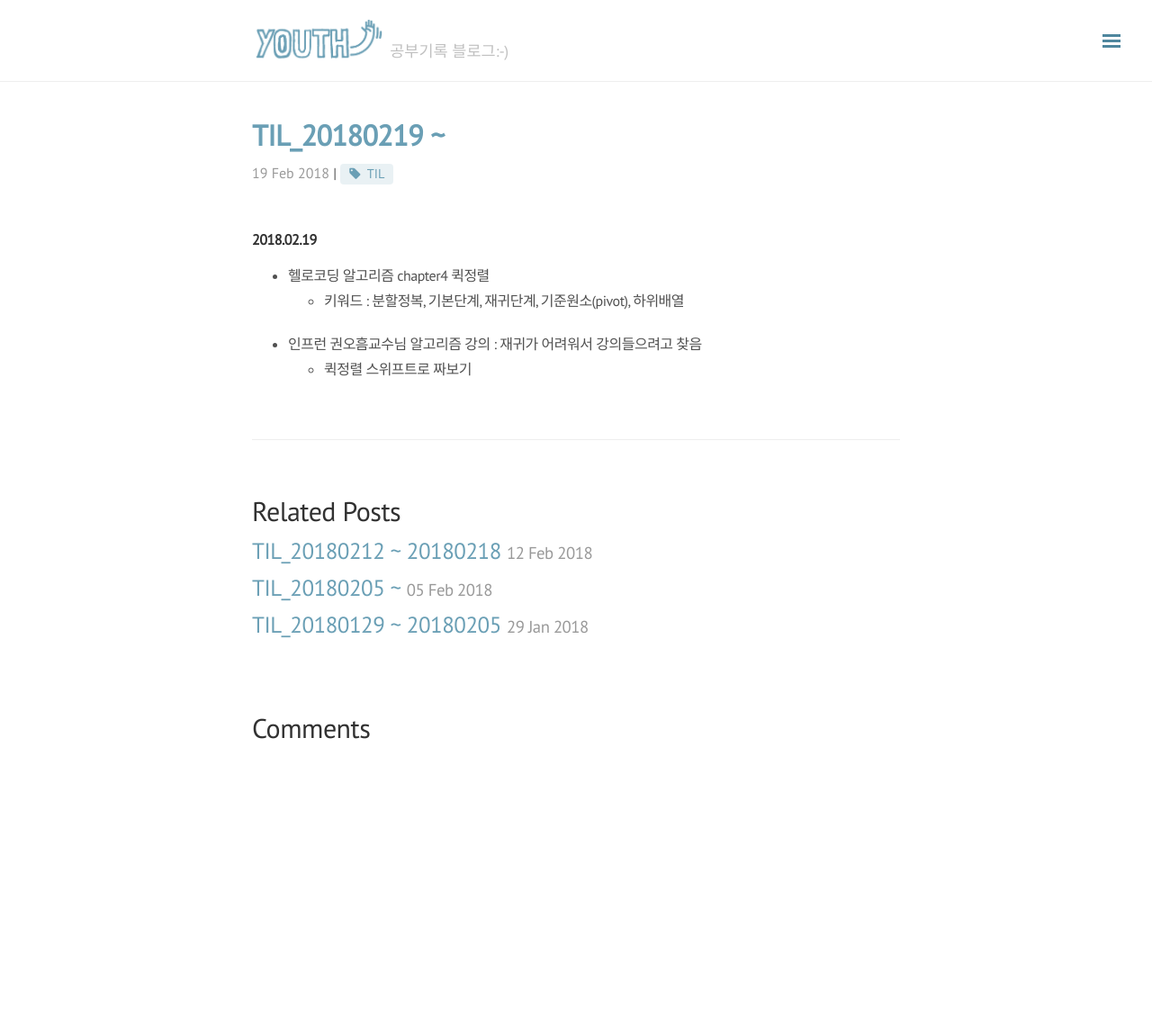
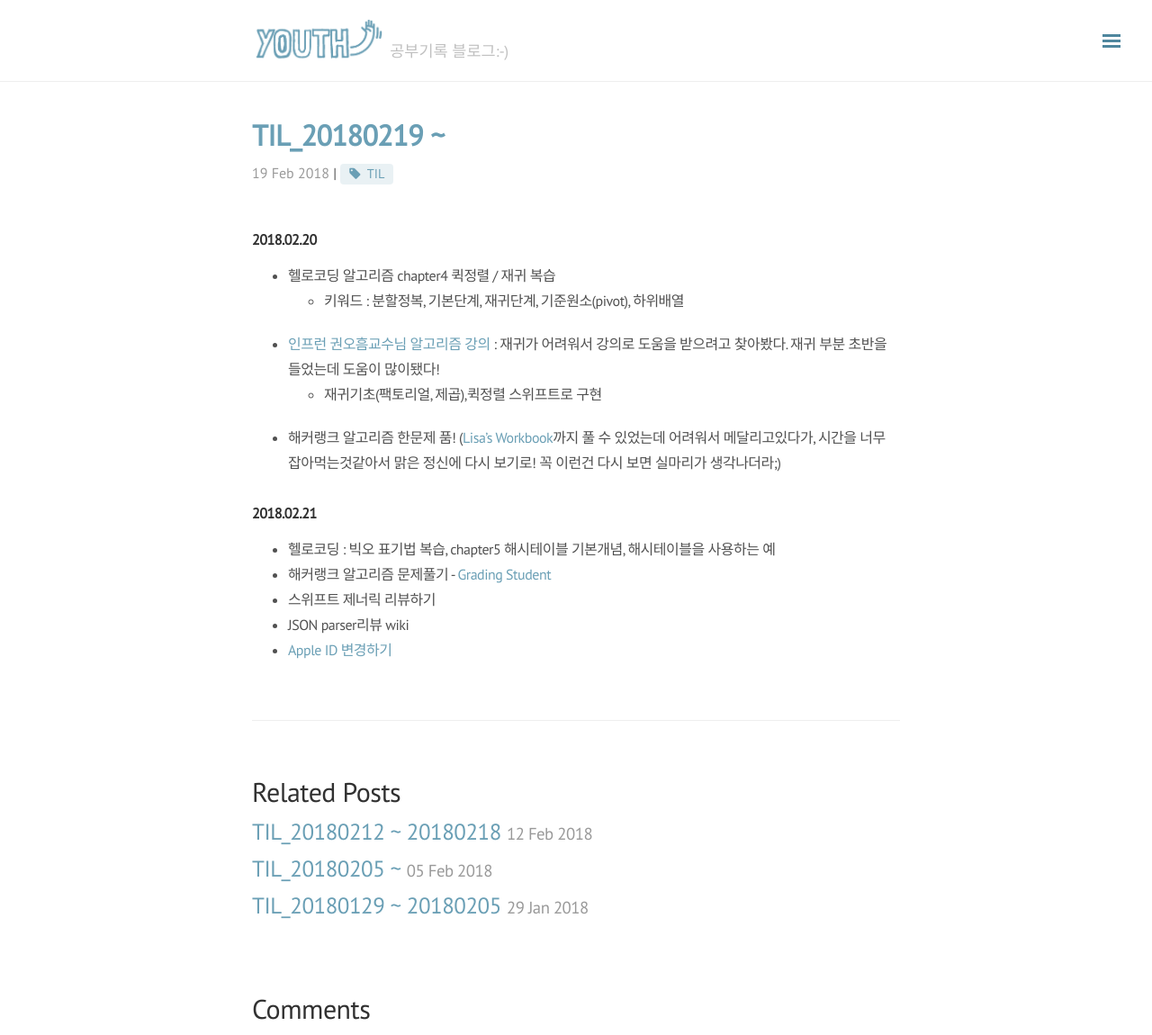
Before and after one commit to jinios/jinios.github.io, a Jekyll site: the page built from _posts/TIL/2018-02-19-TIL.md, in a window 1280 px wide and 1150 px high. Shown: the whole window at 90% size. Built offline with Jekyll 4.4.1, drawn with Linux system fonts in a browser that asks for light colours; nearby versions of some CDN libraries; comment, search, counter and statistics services are not loaded.

Commit message:
Update posts

```diff
--- a/_posts/TIL/2018-02-19-TIL.md
+++ b/_posts/TIL/2018-02-19-TIL.md
@@ -5,8 +5,16 @@ tags: TIL
 categories: TIL
 ---
 
-#### 2018.02.19
-- 헬로코딩 알고리즘 chapter4 퀵정렬
+#### 2018.02.20
+- 헬로코딩 알고리즘 chapter4 퀵정렬 / 재귀 복습
   - 키워드 : 분할정복, 기본단계, 재귀단계, 기준원소(pivot), 하위배열
-- 인프런 권오흠교수님 알고리즘 강의 : 재귀가 어려워서 강의들으려고 찾음
-  - 퀵정렬 스위프트로 짜보기
+- [인프런 권오흠교수님 알고리즘 강의](https://www.inflearn.com/course/알고리즘-강좌/) : 재귀가 어려워서 강의로 도움을 받으려고 찾아봤다. 재귀 부분 초반을 들었는데 도움이 많이됐다!
+  - 재귀기초(팩토리얼, 제곱),퀵정렬 스위프트로 구현
+- 해커랭크 알고리즘 한문제 품! ([Lisa's Workbook](https://www.hackerrank.com/challenges/lisa-workbook/problem)까지 풀 수 있었는데 어려워서 메달리고있다가, 시간을 너무 잡아먹는것같아서 맑은 정신에 다시 보기로! 꼭 이런건 다시 보면 실마리가 생각나더라;)
+
+#### 2018.02.21
+- 헬로코딩 : 빅오 표기법 복습, chapter5 해시테이블 기본개념, 해시테이블을 사용하는 예
+- 해커랭크 알고리즘 문제풀기 - [Grading Student](https://github.com/youth27/Algorithm/blob/master/Hackerrank/Grading-Student.playground/Contents.swift)
+- 스위프트 제너릭 리뷰하기
+- JSON parser리뷰 wiki
+- [Apple ID 변경하기](https://support.apple.com/ko-kr/HT202667)
```
Also changed, not shown: _posts/2018-02-21-Generic.md (added, +86 -0 lines).
